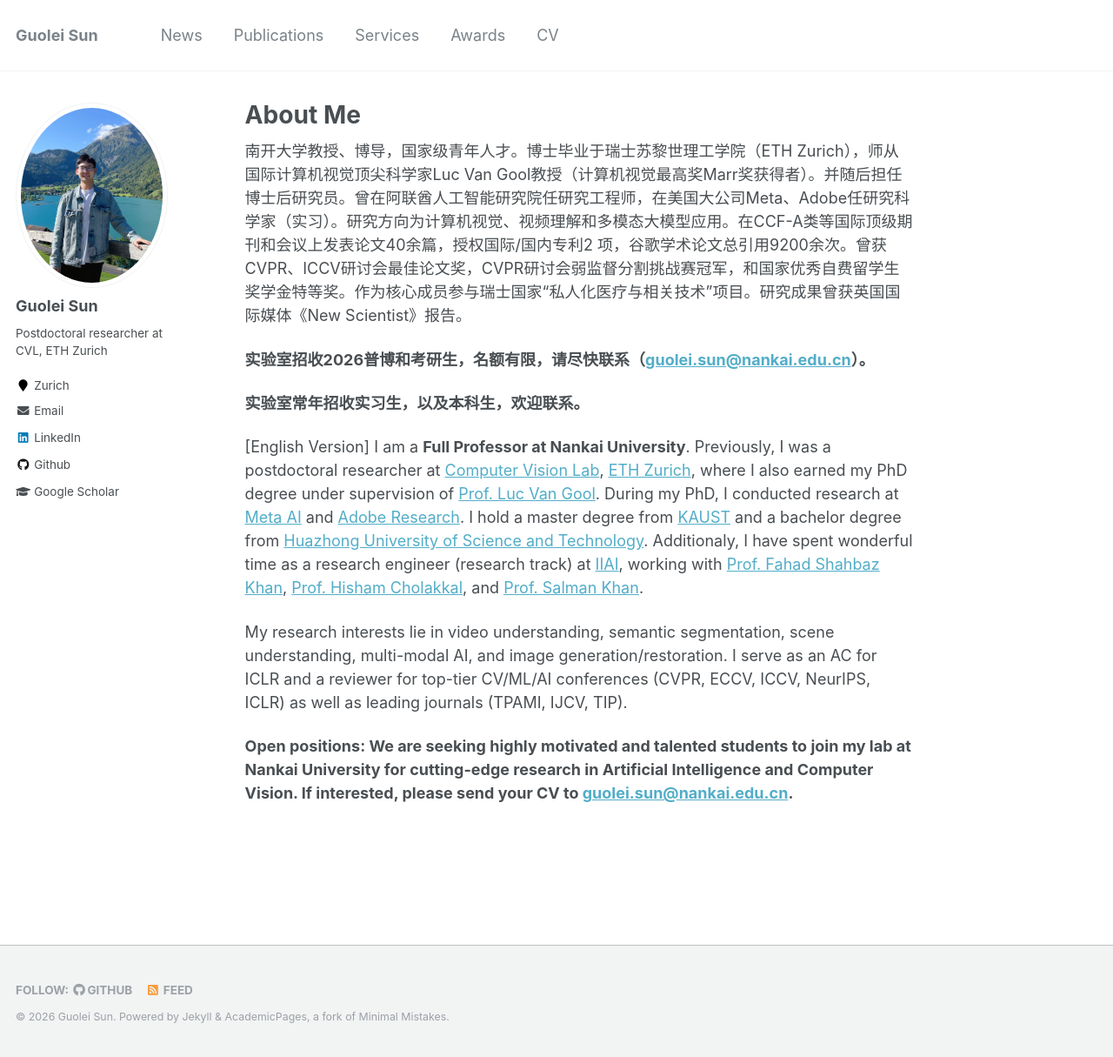
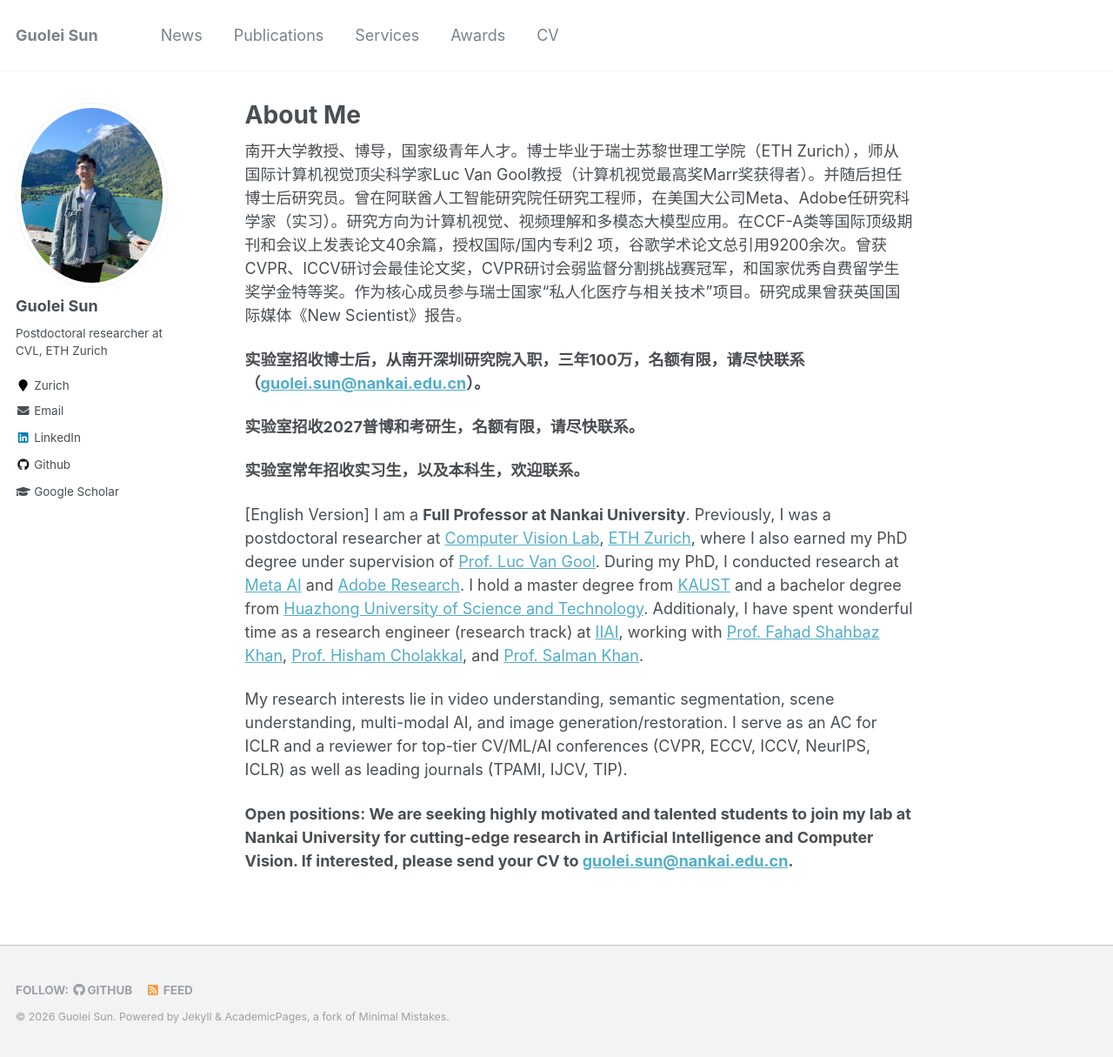
Before and after one commit to GuoleiSun/GuoleiSun.github.io, a Jekyll site: the page built from _pages/about.md, in a window 1280 px wide and 1215 px high. Shown: the whole window at 87% size. Built offline with Jekyll 4.4.1, drawn with Linux system fonts in a browser that asks for light colours.

Commit message:
Update about.md

```diff
--- a/_pages/about.md
+++ b/_pages/about.md
@@ -9,7 +9,9 @@
 ---
 南开大学教授、博导，国家级青年人才。博士毕业于瑞士苏黎世理工学院（ETH Zurich），师从国际计算机视觉顶尖科学家Luc Van Gool教授（计算机视觉最高奖Marr奖获得者）。并随后担任博士后研究员。曾在阿联酋人工智能研究院任研究工程师，在美国大公司Meta、Adobe任研究科学家（实习）。研究方向为计算机视觉、视频理解和多模态大模型应用。在CCF-A类等国际顶级期刊和会议上发表论文40余篇，授权国际/国内专利2 项，谷歌学术论文总引用9200余次。曾获CVPR、ICCV研讨会最佳论文奖，CVPR研讨会弱监督分割挑战赛冠军，和国家优秀自费留学生奖学金特等奖。作为核心成员参与瑞士国家“私人化医疗与相关技术”项目。研究成果曾获英国国际媒体《New Scientist》报告。
 
-<strong>实验室招收2026普博和考研生，名额有限，请尽快联系（<guolei.sun@nankai.edu.cn>）。<strong>
+<strong>实验室招收博士后，从南开深圳研究院入职，三年100万，名额有限，请尽快联系（<guolei.sun@nankai.edu.cn>）。<strong>
+
+<strong>实验室招收2027普博和考研生，名额有限，请尽快联系。<strong>
 
 <strong>实验室常年招收实习生，以及本科生，欢迎联系。<strong>
 
```
